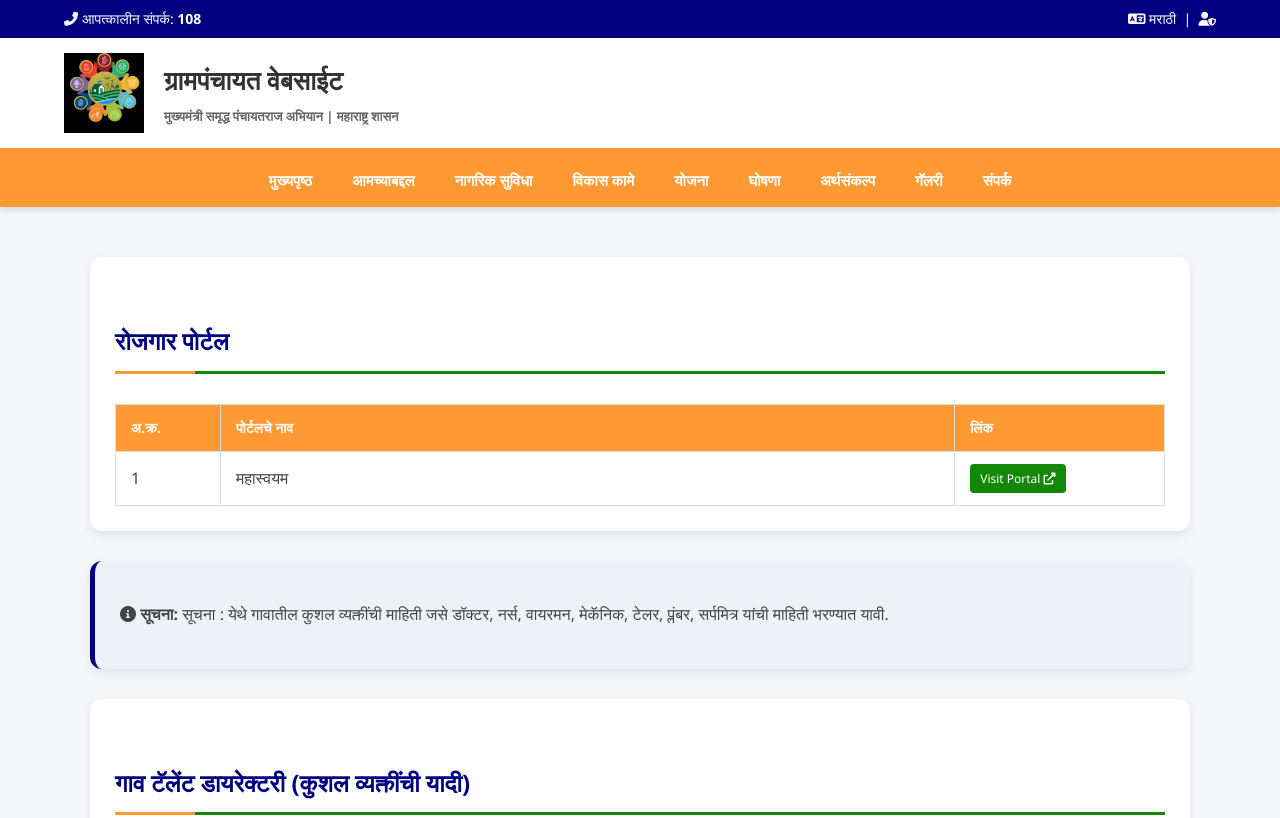
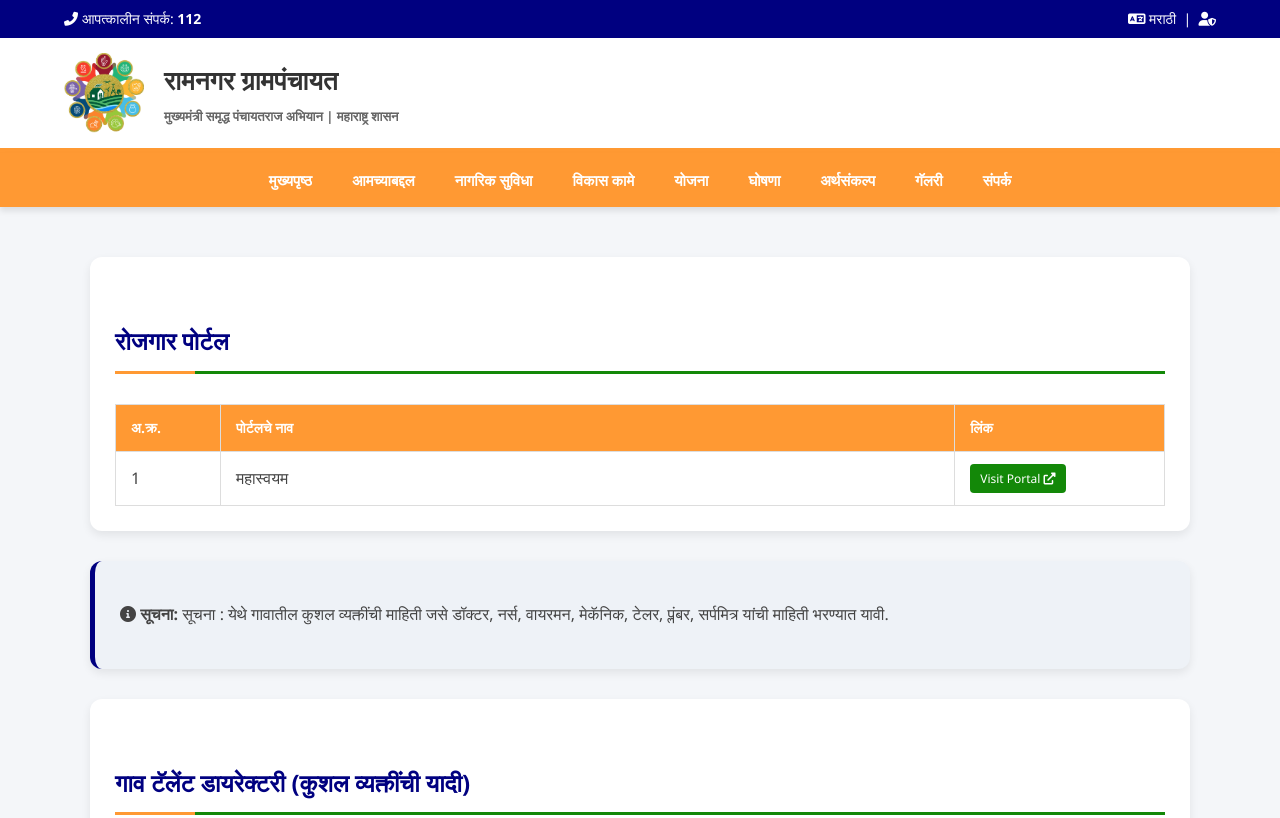
Before and after one commit to vedchitra/gp, a plain HTML site: page employment.html in a window 1280 px wide. Shown: the top 818 px of the page. Drawn offline with Linux system fonts and the light colour scheme.

Commit message:
Updated via Grampanchayat CMS: employment.html

```diff
--- a/employment.html
+++ b/employment.html
@@ -3,7 +3,20 @@
 <head>
     <meta charset="UTF-8">
     <meta name="viewport" content="width=device-width, initial-scale=1.0">
-    <title> | ग्रामपंचायत डिजिटल सेवा</title>
+    <title> | रामनगर ग्रामपंचायत</title>
+	<meta name="description" content="मुख्यमंत्री समृद्ध पंचायतराज अभियान | महाराष्ट्र शासन">
+    <meta name="keywords" content="Grampanchayat, Village, Maharashtra, रामनगर ग्रामपंचायत, Sarpanch, Vikas Kame">
+    <meta name="author" content="रामनगर ग्रामपंचायत">
+    <meta name="theme-color" content="#FF9933"> <meta property="og:title" content=" | रामनगर ग्रामपंचायत">
+
+    <meta property="og:description" content="मुख्यमंत्री समृद्ध पंचायतराज अभियान | महाराष्ट्र शासन">
+
+    <meta property="og:image" content="https://raw.githubusercontent.com/vedchitra/gp/main/assets/gp8321205.png">
+    <meta property="og:type" content="website">
+
+    <meta name="twitter:card" content="summary_large_image">
+    <meta name="twitter:title" content=" | रामनगर ग्रामपंचायत">
+    <meta name="twitter:image" content="https://raw.githubusercontent.com/vedchitra/gp/main/assets/gp8321205.png">
 
     <link rel="stylesheet" href="https://cdnjs.cloudflare.com/ajax/libs/font-awesome/6.0.0/css/all.min.css">
 
@@ -555,7 +568,7 @@
   <div class="top-bar">
         <div>
             <i class="fas fa-phone-alt"></i> आपत्कालीन संपर्क:
-            <strong>108</strong>
+            <strong>112</strong>
         </div>
         <div>
             <i class="fas fa-language"></i> मराठी
@@ -567,10 +580,10 @@
     </div>
 
     <header class="header-main">
-                     <img src="https://raw.githubusercontent.com/vedchitra/gp/main/assets/gp7444634.png" alt="Village Logo" class="logo" style="object-fit: contain;">
+                     <img src="https://raw.githubusercontent.com/vedchitra/gp/main/assets/gp8321205.png" alt="Village Logo" class="logo" style="object-fit: contain;">
 
         <div class="site-title">
-            <h1>ग्रामपंचायत वेबसाईट</h1>
+            <h1>रामनगर ग्रामपंचायत</h1>
             <p>मुख्यमंत्री समृद्ध पंचायतराज अभियान | महाराष्ट्र शासन</p>
         </div>
     </header>
```
